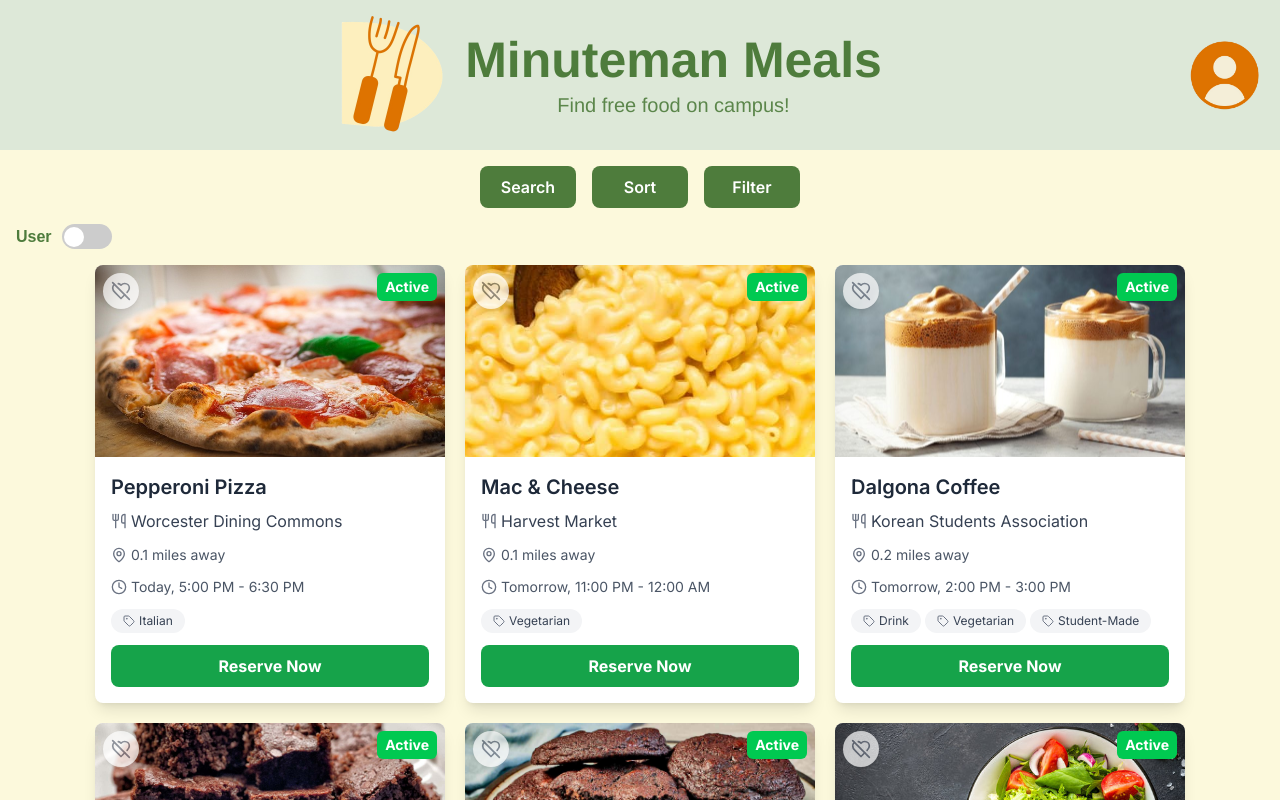
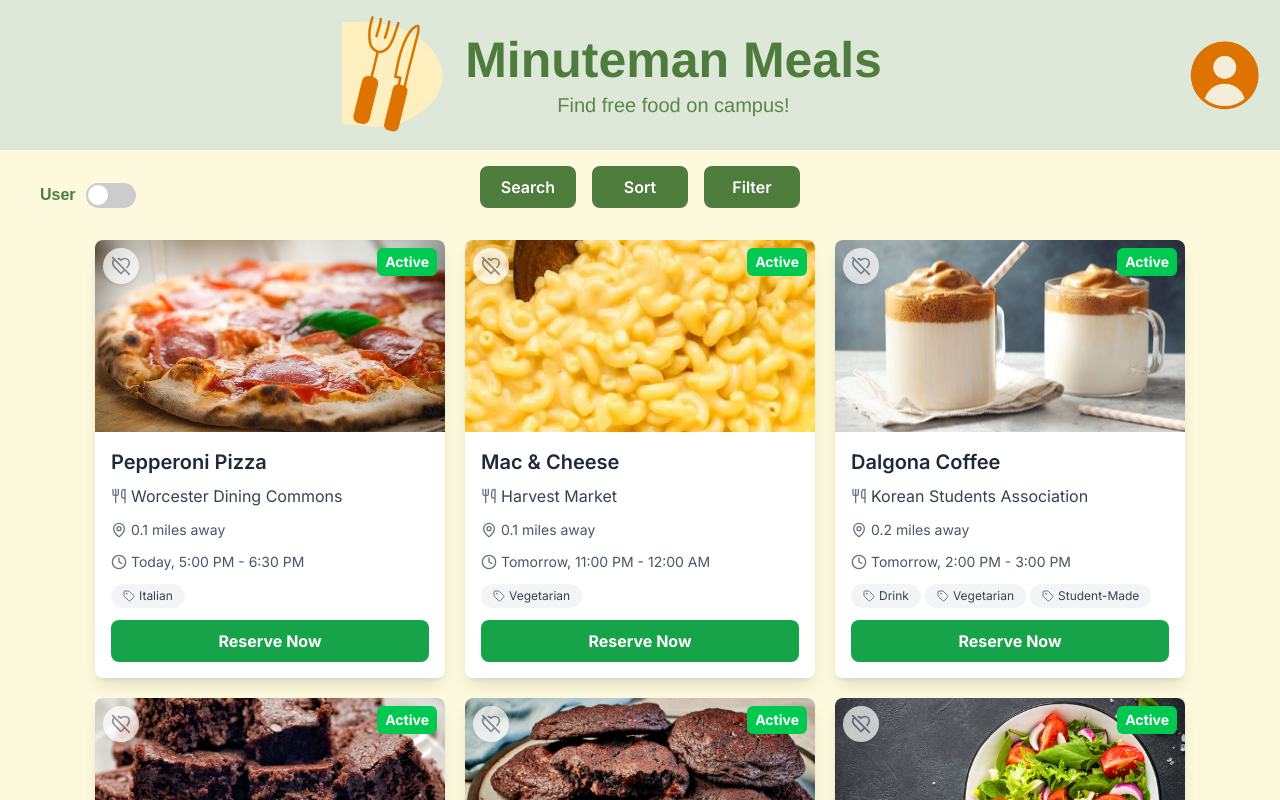
Before and after one commit to vc64/CS426, a React (Vite) app: page / in a window 1280 px wide. Shown: the top 800 px of the page. Built offline with nearby package versions, Linux system fonts and the light colour scheme; a web font is replaced by a local one.

Commit message:
move toggle switch to same line as the filter buttons

```diff
--- a/src/App.tsx
+++ b/src/App.tsx
@@ -100,9 +100,13 @@ function App() {
                     profileSrc="/src/assets/profile.png"
                     isOrg={isOrg}
                   />
-                  <div className="px-4 py-4">
-                    <FilterButton />
-                    <ToggleSwitch value={isOrg} onToggle={setIsOrg} onLabel="Org" offLabel="User" />
+                  <div className="px-4 py-4 relative flex items-center w-full">
+                    <div className="absolute left-10">
+                      <ToggleSwitch value={isOrg} onToggle={setIsOrg} onLabel="Org" offLabel="User" />
+                    </div>
+                    <div className="flex-1 flex justify-center">
+                      <FilterButton />
+                    </div>
                   </div>
                   {/*
                     Method to make this display as a grid - map it into an array of cards.
```
